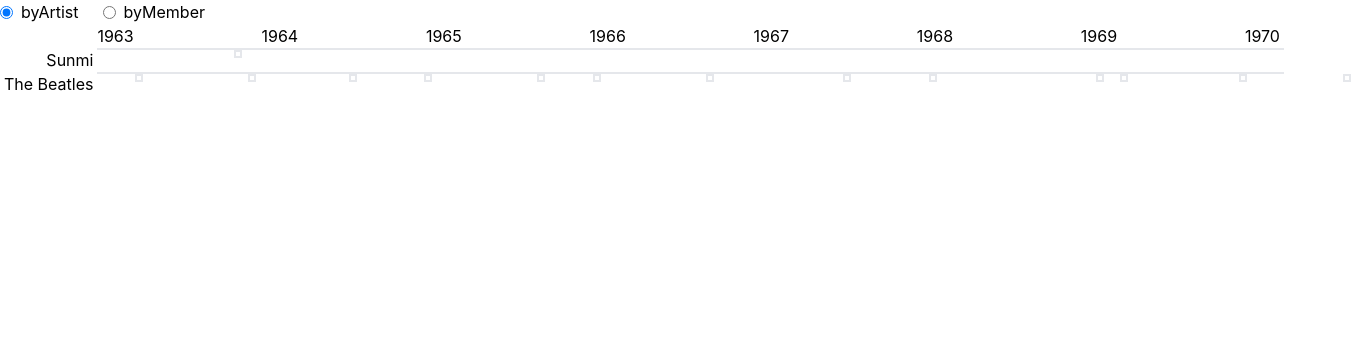
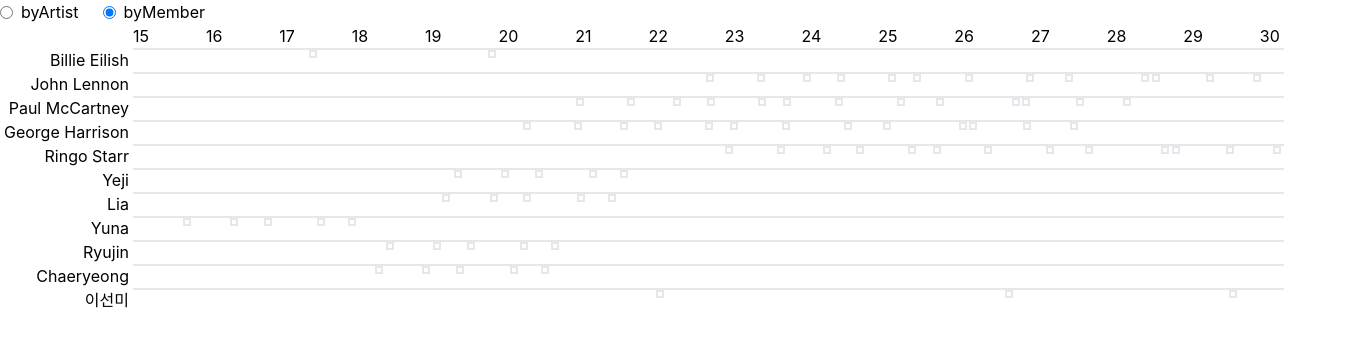
Before and after one commit to beaunus/music-timeline, a Next.js app: page / in a window 1280 px wide. Shown: the top 346 px of the page, 1351 px wide, since content can reach past the window. Built offline with nearby package versions, Linux system fonts and the light colour scheme.

Commit message:
feature: show byArtist and byMember mode

```diff
--- a/data/data.ts
+++ b/data/data.ts
@@ -1,16 +1,132 @@
+export interface Artist {
+  members: Person[];
+  id: string;
+  name: string;
+}
+
+export interface Person {
+  id: string;
+  name: string;
+  dateOfBirth: Date;
+}
+
 export interface Release {
   artistId: string;
   releaseDate: Date;
   title: string;
 }
 
+export const getArtists = (): Promise<Artist[]> =>
+  Promise.resolve([
+    {
+      id: "Billie Eilish",
+      members: [
+        {
+          dateOfBirth: new Date("December 18, 2001"),
+          id: "Billie Eilish",
+          name: "Billie Eilish",
+        },
+      ],
+      name: "Billie Eilish",
+    },
+    {
+      id: "The Beatles",
+      members: [
+        {
+          dateOfBirth: new Date("October 9, 1940"),
+          id: "John Lennon",
+          name: "John Lennon",
+        },
+        {
+          dateOfBirth: new Date("June 18, 1942"),
+          id: "Paul McCartney",
+          name: "Paul McCartney",
+        },
+        {
+          dateOfBirth: new Date("February 25, 1943"),
+          id: "George Harrison",
+          name: "George Harrison",
+        },
+        {
+          dateOfBirth: new Date("July 7, 1940"),
+          id: "Ringo Starr",
+          name: "Ringo Starr",
+        },
+      ],
+      name: "The Beatles",
+    },
+    {
+      id: "Itzy",
+      members: [
+        { dateOfBirth: new Date("May 26, 2000"), id: "Yeji", name: "Yeji" },
+        { dateOfBirth: new Date("July 21, 2000"), id: "Lia", name: "Lia" },
+        { dateOfBirth: new Date("December 9, 2003"), id: "Yuna", name: "Yuna" },
+        {
+          dateOfBirth: new Date("April 17, 2001"),
+          id: "Ryujin",
+          name: "Ryujin",
+        },
+        {
+          dateOfBirth: new Date("June 5, 2001"),
+          id: "Chaeryeong",
+          name: "Chaeryeong",
+        },
+      ],
+      name: "Sunmi",
+    },
+    {
+      id: "Sunmi",
+      members: [
+        { dateOfBirth: new Date("May 2, 1992"), id: "이선미", name: "이선미" },
+      ],
+      name: "Sunmi",
+    },
+  ]);
+
 export const getReleases = (): Promise<Release[]> =>
   Promise.resolve([
     {
+      artistId: "Billie Eilish",
+      releaseDate: new Date("March 29, 2019"),
+      title: "When We All Fall Asleep, Where Do We Go?",
+    },
+    {
+      artistId: "Billie Eilish",
+      releaseDate: new Date("July 30, 2021"),
+      title: "Happier Than Ever",
+    },
+    {
+      artistId: "Itzy",
+      releaseDate: new Date("29 July 2019"),
+      title: "It's Icy",
+    },
+    { artistId: "Itzy", releaseDate: new Date("9 Mar 2020"), title: "It's Me" },
+    {
+      artistId: "Itzy",
+      releaseDate: new Date("17 Aug 2020"),
+      title: "Not Shy",
+    },
+    {
+      artistId: "Itzy",
+      releaseDate: new Date("30 Apr 2021"),
+      title: "Guess Who",
+    },
+    {
+      artistId: "Itzy",
+      releaseDate: new Date("24 Sep 2021"),
+      title: "Crazy In Love",
+    },
+    {
       artistId: "Sunmi",
-      releaseDate: new Date("22 October 1963"),
-      title: "Whatever",
+      releaseDate: new Date("17 February 2014"),
+      title: "Full Moon",
     },
+    {
+      artistId: "Sunmi",
+      releaseDate: new Date("4 September 2018"),
+      title: "Warning",
+    },
+    { artistId: "Sunmi", releaseDate: new Date("6 August 2021"), title: "1/6" },
     {
       artistId: "The Beatles",
       releaseDate: new Date("22 March 1963"),
--- a/pages/index.tsx
+++ b/pages/index.tsx
@@ -1,30 +1,86 @@
-import { getYear } from "date-fns";
+import { differenceInYears, getYear } from "date-fns";
 import _ from "lodash";
 import type { NextPage } from "next";
 import React, { useEffect } from "react";
 import ReactTooltip from "react-tooltip";
 
-import { getReleases, Release } from "../data/data";
+import { Artist, getArtists, getReleases, Release } from "../data/data";
 
 type Mode = "byArtist" | "byMember";
 
+const NUM_MS_IN_ONE_YEAR = 365 * 24 * 60 * 60 * 1000;
+
 const Home: NextPage = () => {
+  const [artists, setArtists] = React.useState<Artist[]>();
   const [releases, setReleases] = React.useState<Release[]>();
-  const [mode, setMode] = React.useState<Mode>("byArtist");
+  const [mode, setMode] = React.useState<Mode>("byMember");
 
   useEffect(() => {
-    getReleases().then(setReleases);
+    // eslint-disable-next-line @typescript-eslint/no-shadow
+    Promise.all([getReleases(), getArtists()]).then(([releases, artists]) => {
+      setReleases(releases);
+      setArtists(artists);
+    });
   }, []);
 
   const releasesByArtist = _.groupBy(releases, "artistId");
-  const yearsSorted = _.uniq(
-    releases?.map((release) => `${getYear(release.releaseDate)}`)
-  ).sort();
+  const artistIdsByPersonId = Object.fromEntries(
+    artists?.flatMap((artist) =>
+      artist.members.map((member) => [
+        member.id,
+        artists
+          .filter(({ members }) => members.some(({ id }) => id === member.id))
+          .map(({ id }) => id),
+      ])
+    ) ?? []
+  );
 
-  const TIMESTAMP_START = new Date(yearsSorted?.[0] || Date.now()).valueOf();
-  const TIMESTAMP_END = new Date(
-    yearsSorted?.[yearsSorted?.length - 1] || Date.now()
-  ).valueOf();
+  const personById = _.keyBy(
+    _.uniq(artists?.flatMap((artist) => artist.members)),
+    "id"
+  );
+
+  const releasesByPersonId = Object.fromEntries(
+    Object.entries(artistIdsByPersonId).map(([personId, artistIds]) => [
+      personId,
+      releases?.filter(({ artistId }) => artistIds.includes(artistId)),
+    ])
+  );
+
+  const years = _.sortBy(
+    _.uniq(releases?.map(({ releaseDate }) => getYear(releaseDate)))
+  );
+
+  const yearsToRender = _.range(
+    _.first(years) ?? 0,
+    (_.last(years) ?? 0) + 2
+  ).map(String);
+
+  const ages = _.sortBy(
+    _.uniq(
+      Object.entries(releasesByPersonId).flatMap(
+        ([personId, personReleases]) =>
+          personReleases?.map(({ releaseDate }) =>
+            differenceInYears(releaseDate, personById[personId].dateOfBirth)
+          ) ?? 0
+      )
+    )
+  );
+
+  const agesToRender = _.range(_.first(ages) ?? 0, (_.last(ages) ?? 0) + 2).map(
+    String
+  );
+
+  const TIMESTAMP_START =
+    mode === "byArtist"
+      ? new Date(yearsToRender?.[0] || Date.now()).valueOf()
+      : Number(agesToRender[0]) * NUM_MS_IN_ONE_YEAR;
+  const TIMESTAMP_END =
+    mode === "byArtist"
+      ? new Date(
+          yearsToRender?.[yearsToRender?.length - 1] || Date.now()
+        ).valueOf()
+      : Number(agesToRender[agesToRender.length - 1]) * NUM_MS_IN_ONE_YEAR;
 
   const modes: Mode[] = ["byArtist", "byMember"];
 
@@ -49,8 +105,8 @@
         {mode === "byArtist" ? (
           <>
             <div />
-            <div className="flex justify-between">
-              {yearsSorted.map((year) => (
+            <div className="flex gap-1 justify-between">
+              {yearsToRender.map((year) => (
                 <div key={_.uniqueId("year")}>{year}</div>
               ))}
             </div>
@@ -96,7 +152,58 @@
               ]
             )}
           </>
-        ) : null}
+        ) : (
+          <>
+            <div />
+            <div className="flex gap-1 justify-between">
+              {agesToRender.map((year) => (
+                <div key={_.uniqueId("year")}>{year}</div>
+              ))}
+            </div>
+            {Object.entries(releasesByPersonId).flatMap(
+              ([personId, personReleases]) => [
+                <div className="text-right" key={_.uniqueId("artistId")}>
+                  {personId}
+                </div>,
+                <div className="w-full" key={_.uniqueId("artistRelease")}>
+                  <div className="flex items-center">
+                    <div className="w-full h-0 border-b-2"></div>
+                  </div>
+                  <div className="relative">
+                    {personReleases?.map((release) => (
+                      <div key={_.uniqueId("release")}>
+                        <div
+                          className="absolute w-2 h-2 border-2"
+                          data-for={`${release.artistId}_${release.title}`}
+                          data-tip
+                          style={{
+                            left: `${
+                              (100 *
+                                (release.releaseDate.valueOf() -
+                                  personById[personId].dateOfBirth.valueOf() -
+                                  TIMESTAMP_START)) /
+                              (TIMESTAMP_END - TIMESTAMP_START)
+                            }%`,
+                          }}
+                        />
+                        <ReactTooltip
+                          effect="float"
+                          id={`${release.artistId}_${release.title}`}
+                          place="top"
+                          type="dark"
+                        >
+                          <div>{release.artistId}</div>
+                          <div>{release.releaseDate.toLocaleDateString()}</div>
+                          <div>{release.title}</div>
+                        </ReactTooltip>
+                      </div>
+                    ))}
+                  </div>
+                </div>,
+              ]
+            )}
+          </>
+        )}
       </div>
     </>
   );
```
